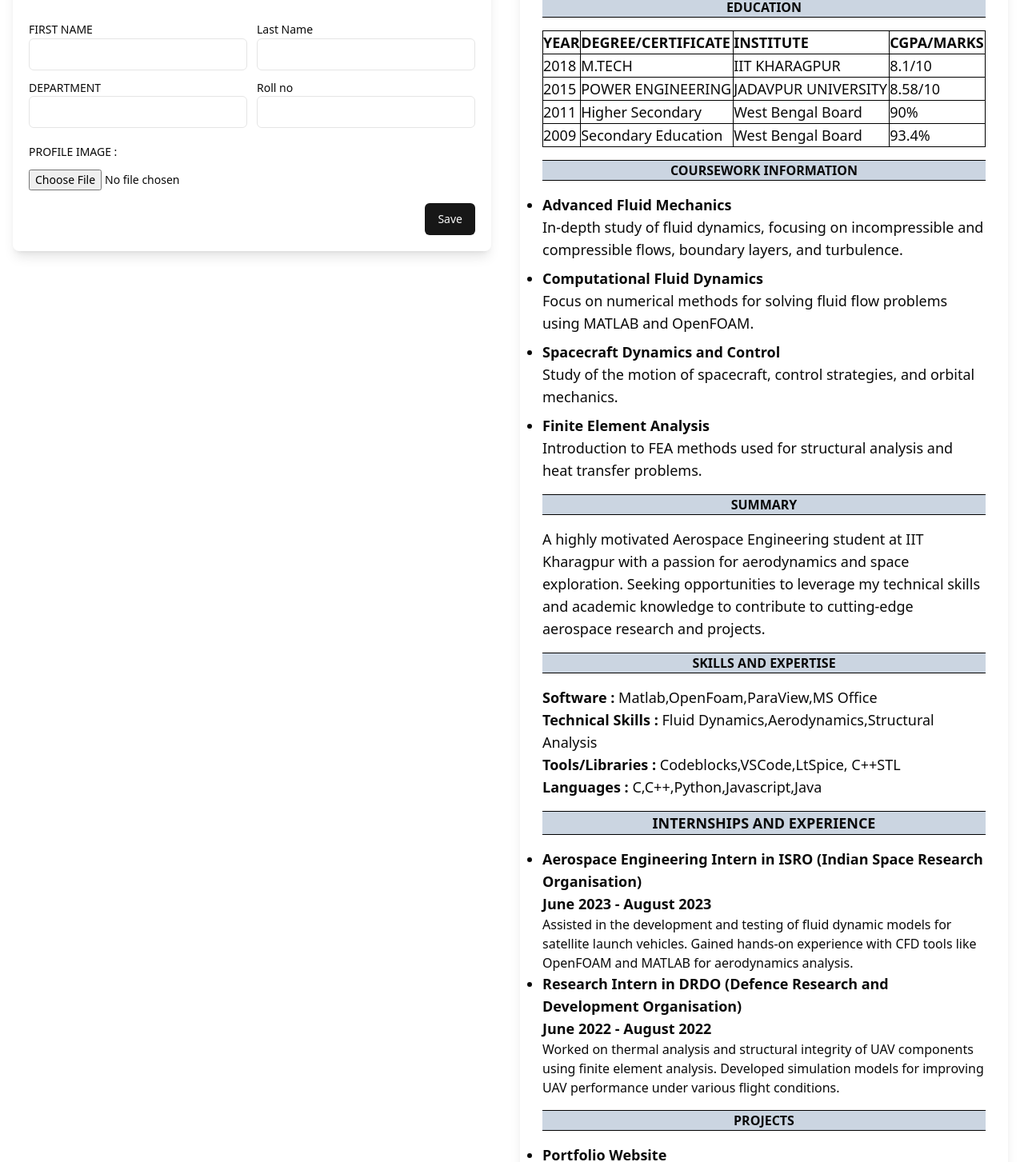
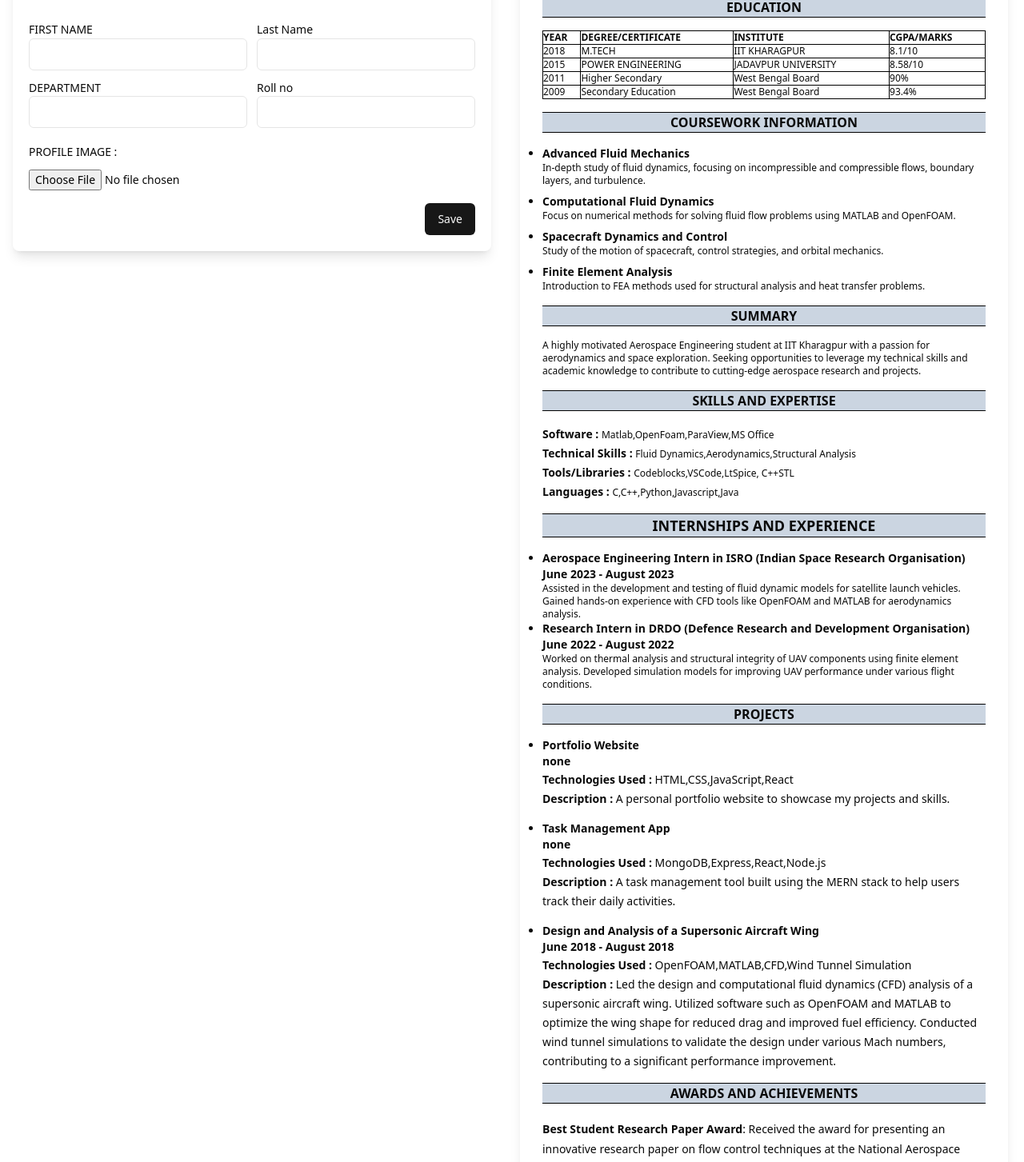
Before and after one commit to hrIthika21/Resume_Builder, a React (Vite) app: page /dashboard/resume/1/Edit in a window 1280 px wide. Shown: the part 160-1613 px from the top of the page at 80% size. Built offline with nearby package versions, Linux system fonts and the light colour scheme.

Commit message:
final commit

```diff
--- a/src/Dashboard/Resume/components/preview/PersonalDetails.tsx
+++ b/src/Dashboard/Resume/components/preview/PersonalDetails.tsx
@@ -40,23 +40,23 @@
                                 </div>
                             </div>
                         </div>
-                        <div className="table w-full border border-collapse border-black">
+                        <div className="table w-full table-auto border border-collapse border-black">
                             <div className="table-header-group border border-collapse border-black">
                                 <div className="table-row">
-                                    <div className="table-cell font-bold border border-collapse border-black sm:text-lg text-xs">YEAR</div>
-                                    <div className="table-cell font-bold border border-collapse border-black sm:text-lg text-xs">DEGREE/CERTIFICATE</div>
-                                    <div className="table-cell font-bold border border-collapse border-black sm:text-lg text-xs">INSTITUTE</div>
-                                    <div className="table-cell font-bold border border-collapse border-black sm:text-lg text-xs">CGPA/MARKS</div>
+                                    <div className="table-cell font-bold border border-collapse border-black sm:text-lg text-xs md:text-xs">YEAR</div>
+                                    <div className="table-cell font-bold border border-collapse border-black sm:text-lg text-xs md:text-xs">DEGREE/CERTIFICATE</div>
+                                    <div className="table-cell font-bold border border-collapse border-black sm:text-lg text-xs md:text-xs">INSTITUTE</div>
+                                    <div className="table-cell font-bold border border-collapse border-black sm:text-lg text-xs md:text-xs">CGPA/MARKS</div>
                                 </div>
                             </div>
                             {resumeInfo.education?.map((education,index)=>(
 
                                 <div className="table-row-group border border-collapse border-black">
                                 <div className="table-row">
-                                    <div key={index} className="table-cell border border-collapse border-black sm:text-lg text-xs">{education?.year}</div>
-                                    <div key={index} className="table-cell border border-collapse border-black sm:text-lg text-xs">{education?.degree}</div>
-                                    <div key={index} className="table-cell border border-collapse border-black sm:text-lg text-xs">{education?.institute}</div>
-                                    <div key={index} className="table-cell border border-collapse border-black sm:text-lg text-xs">{education?.cgpamarks}</div>
+                                    <div key={index} className="table-cell border border-collapse border-black sm:text-lg text-xs md:text-xs">{education?.year}</div>
+                                    <div key={index} className="table-cell border border-collapse border-black sm:text-lg text-xs md:text-xs">{education?.degree}</div>
+                                    <div key={index} className="table-cell border border-collapse border-black sm:text-lg text-xs md:text-xs">{education?.institute}</div>
+                                    <div key={index} className="table-cell border border-collapse border-black sm:text-lg text-xs md:text-xs">{education?.cgpamarks}</div>
                                 </div>
                                 </div>
                             ))}
@@ -74,9 +74,9 @@
                         (
                             <div>
                                 <ul className="list-disc">
-                                    <li key={index} className="font-bold sm:text-lg text-sm mt-2">{coursework?.title}</li>
+                                    <li key={index} className="font-bold sm:text-lg text-sm mt-2 md:text-sm">{coursework?.title}</li>
                                 </ul>
-                                <div dangerouslySetInnerHTML={{__html:coursework?.description ?? ""}} className="sm:text-lg text-sm"/>
+                                <div dangerouslySetInnerHTML={{__html:coursework?.description ?? ""}} className="sm:text-lg text-sm md:text-xs"/>
                             </div>
                         ))}
 
@@ -84,12 +84,12 @@
                     <div className="col-span-4 table w-full border-t border-b border-black justify-center bg-slate-300 font-bold mb-4 mt-4 flex-col">
                         <div className="table-header-group">
                             <div className="table-row">
-                                <div className="text-center">SUMMARY</div>
+                                <div className="text-center ">SUMMARY</div>
                             </div>
                         </div>
                     </div>
 
-                    <div className="sm:text-lg text-sm">
+                    <div className="sm:text-lg text-sm md:text-xs">
                         {resumeInfo?.summary}
                     </div>
 
@@ -107,8 +107,8 @@
                     {resumeInfo.skills?.map((skills,index) =>
                     (
                         <div className="">
-                            <div key={index} className=" mt-2 inline font-bold sm:text-lg text-sm" >{skills?.category} : </div>
-                            <div dangerouslySetInnerHTML={{__html:skills?.list ?? ""}} className="inline sm:text-lg text-sm"/>
+                            <div key={index} className=" mt-2 inline font-bold sm:text-lg text-sm md:text-sm" >{skills?.category} : </div>
+                            <div dangerouslySetInnerHTML={{__html:skills?.list ?? ""}} className="inline sm:text-lg text-sm md:text-xs"/>
                         </div>
                     ))}
 
@@ -125,13 +125,13 @@
                         {resumeInfo.experiences?.map((experiences,index)=>
                         (
                             <div key = {index}>
-                                <div className="flex flex-col">
+                                <div className="flex flex-col md:text-xs">
                                     <ul className="list-disc">
-                                        <li className="font-bold sm:text-lg text-sm">{experiences?.position} in {experiences?.company}</li>
+                                        <li className="font-bold sm:text-lg text-sm md:text-sm">{experiences?.position} in {experiences?.company}</li>
                                     </ul>
-                                    <div className="font-bold sm:text-lg text-sm">{experiences?.duration}</div>
+                                    <div className="font-bold sm:text-lg text-sm md:text-sm">{experiences?.duration}</div>
                                 </div>
-                                <div dangerouslySetInnerHTML={{__html:experiences?.description ?? ""}}/>
+                                <div dangerouslySetInnerHTML={{__html:experiences?.description ?? ""}} className="md:text-xs"/>
                             </div>
                         ))}
 
@@ -148,19 +148,19 @@
 
                         {resumeInfo.projects?.map((projects,index)=>(
                             <div key ={index}>
-                                <div className="flex flex-col ">
+                                <div className="flex flex-col md:text-sm">
                                     <ul className="list-disc">
-                                        <li className="font-bold sm:text-lg text-sm mt-4">{projects?.projectName}</li>
+                                        <li className="font-bold sm:text-lg text-sm mt-4 md:text-sm">{projects?.projectName}</li>
                                     </ul>
-                                    <div  className="font-bold sm:text-lg text-sm">{projects?.duration}</div>
+                                    <div  className="font-bold sm:text-lg text-sm md:text-sm">{projects?.duration}</div>
                                 </div>
                                 <div>
-                                    <div className="font-bold sm:text-lg text-sm inline">Technologies Used : </div>
-                                    <div dangerouslySetInnerHTML={{__html:projects?.technologies ?? ""}} className="inline sm:text-lg text-sm"/>
+                                    <div className="font-bold sm:text-lg text-sm inline md:text-sm">Technologies Used : </div>
+                                    <div dangerouslySetInnerHTML={{__html:projects?.technologies ?? ""}} className="inline sm:text-lg text-sm md:text-sm"/>
                                 </div>
                                 <div>
-                                    <div className="font-bold text-md inline">Description : </div>
-                                    <div dangerouslySetInnerHTML={{__html:projects?.description ?? ""}} className="inline sm:text-lg text-sm"/>
+                                    <div className="font-bold text-md inline md:text-sm">Description : </div>
+                                    <div dangerouslySetInnerHTML={{__html:projects?.description ?? ""}} className="inline sm:text-lg text-sm md:text-sm"/>
                                 </div>
 
                             </div>
@@ -180,9 +180,9 @@
                         {resumeInfo.awardsAndAchievements?.map((awardsAndAchievements,index)=>(
                             <div key={index}>
                                 <ul className="list-disc inline sm:text-lg text-sm">
-                                <li  className="inline font-bold">{awardsAndAchievements?.title}</li>
+                                <li  className="inline font-bold md:text-sm">{awardsAndAchievements?.title}</li>
                                 </ul>
-                                <div className="inline sm:text-lg text-sm">: {awardsAndAchievements?.description}</div>
+                                <div className="inline sm:text-lg text-sm md:text-sm">: {awardsAndAchievements?.description}</div>
                             </div>
                         ))}
 
@@ -199,7 +199,7 @@
 
                         {resumeInfo.extraCurricularActivities?.map((extraCurricularActivities,index)=>
                         (
-                        <div key={index} className="sm:text-lg text-sm">
+                        <div key={index} className="sm:text-lg text-sm md:text-sm">
                             <ul className="list-disc inline">
                             <li   className="inline font-bold">{extraCurricularActivities?.activity}</li>
                             </ul>
@@ -385,7 +385,7 @@
                         <div className="sm:text-3xl text-xl font-bold md:text-[20px]">{resumeInfo.firstname} {resumeInfo.lastname}</div>
                         <div className="sm:text-lg text-xs md:text-[16px]">Address : {resumeInfo.address}</div>
                         <div className="sm:text-lg text-xs md:text-[16px]">Date of Birth : {resumeInfo.dob}</div>
-                        <div className="sm:text-lg text-xs md:text-[16px]">Email : {resumeInfo.email}</div>
+                        <div className="sm:text-lg text-xs md:text-[16px] whitespace-normal break-words">Email : {resumeInfo.email}</div>
                         <div className="sm:text-lg text-xs md:text-[16px]">{resumeInfo.department}</div>
                         <div className="sm:text-lg text-xs md:text-[16px]">Phone : {resumeInfo.contact}</div>
                     </div>
@@ -401,19 +401,19 @@
                             <div className="table w-full border border-collapse border-black">
                                 <div className="table-header-group border border-collapse border-black">
                                     <div className="table-row">
-                                        <div className="table-cell font-bold border border-collapse border-black sm:text-lg text-xs">YEAR</div>
-                                        <div className="table-cell font-bold border border-collapse border-black sm:text-lg text-xs">DEGREE/CERTIFICATE</div>
-                                        <div className="table-cell font-bold border border-collapse border-black sm:text-lg text-xs">INSTITUTE</div>
-                                        <div className="table-cell font-bold border border-collapse border-black sm:text-lg text-xs">CGPA/MARKS</div>
+                                        <div className="table-cell font-bold border border-collapse border-black sm:text-lg text-xs md:text-xs">YEAR</div>
+                                        <div className="table-cell font-bold border border-collapse border-black sm:text-lg text-xs md:text-xs">DEGREE/CERTIFICATE</div>
+                                        <div className="table-cell font-bold border border-collapse border-black sm:text-lg text-xs md:text-xs">INSTITUTE</div>
+                                        <div className="table-cell font-bold border border-collapse border-black sm:text-lg text-xs md:text-xs">CGPA/MARKS</div>
                                     </div>
                                 </div>
                             {resumeInfo.education?.map((education,index)=>(
                                 <div className="table-row-group border border-collapse border-black ">
                                 <div className="table-row">
-                                    <div key={index} className="table-cell border border-collapse border-black sm:text-lg text-xs">{education?.year}</div>
-                                    <div key={index} className="table-cell border border-collapse border-black sm:text-lg text-xs">{education?.degree}</div>
-                                    <div key={index} className="table-cell border border-collapse border-black sm:text-lg text-xs">{education?.institute}</div>
-                                    <div key={index} className="table-cell border border-collapse border-black sm:text-lg text-xs">{education?.cgpamarks}</div>
+                                    <div key={index} className="table-cell border border-collapse border-black sm:text-lg text-xs md:text-xs">{education?.year}</div>
+                                    <div key={index} className="table-cell border border-collapse border-black sm:text-lg text-xs md:text-xs">{education?.degree}</div>
+                                    <div key={index} className="table-cell border border-collapse border-black sm:text-lg text-xs md:text-xs">{education?.institute}</div>
+                                    <div key={index} className="table-cell border border-collapse border-black sm:text-lg text-xs md:text-xs">{education?.cgpamarks}</div>
                                 </div>
                                 </div>
                             ))}
@@ -430,8 +430,8 @@
                         {resumeInfo.skills?.map((skills,index) =>
                         (
                             <div className="">
-                                <div key={index} className="mt-2 inline sm:text-lg text-sm">{skills?.category} : </div>
-                                <div dangerouslySetInnerHTML={{__html:skills?.list ?? ""}} className="inline sm:text-lg text-xs"/>
+                                <div key={index} className="mt-2 inline sm:text-lg text-sm md:text-sm">{skills?.category} : </div>
+                                <div dangerouslySetInnerHTML={{__html:skills?.list ?? ""}} className="inline sm:text-lg text-xs md:text-sm"/>
                             </div>
                         ))}
                     {/* {ACHIEVEMENTS} */}
@@ -444,7 +444,7 @@
                         </div>
                     </div>
                         {resumeInfo.awardsAndAchievements?.map((awardsAndAchievements,index)=>(
-                            <div key={index} className="sm:text-lg text-xs">
+                            <div key={index} className="sm:text-lg text-xs md:text-sm">
                                 <ul className="list-disc">
                                     <li>{awardsAndAchievements?.title} : {awardsAndAchievements?.description}</li>
                                 </ul>
@@ -457,12 +457,12 @@
                     <div className="col-span-4 table w-full border-t border-b border-black justify-center bg-gray-300 font-bold mb-4 mt-6 flex-col">
                         <div className="table-header-group">
                             <div className="table-row">
-                                <div className="sm:text-lg text-sm  mt-1 mb-2">INTERNSHIPS</div>
+                                <div className="sm:text-lg text-sm  mt-1 mb-2 ">INTERNSHIPS</div>
                             </div>
                         </div>
                     </div>
                         {resumeInfo.experiences?.map((experiences,index)=>(
-                            <div key={index}>
+                            <div key={index} className="md:text-sm">
                                 <ul className="list-disc">
                                     <div className="grid sm:grid-cols-[60vw_30vw] md:grid-cols-2">
                                         <div className="font-bold sm:text-lg text-xs">{experiences?.company}</div>
@@ -483,7 +483,7 @@
                         </div>
                     </div>
                     {resumeInfo.projects?.map((projects,index)=>(
-                            <div key={index}>
+                            <div key={index} className="md:text-sm">
                                 <div className="grid sm:grid-cols-[60vw_20vw] md:grid-cols-2">
                                     <div className="font-bold sm:text-lg text-sm">{projects?.projectName}</div>
                                     <div className="font-bold place-self-end ml-3 sm:text-lg text-xs">{projects?.duration}</div>
@@ -502,7 +502,7 @@
                             </div>
                         </div>
                         {resumeInfo.extraCurricularActivities?.map((eaa,index)=>(
-                                <div key={index}>
+                                <div key={index} className="md:text-sm">
                                     <div className="font-bold inline sm:text-lg text-sm">{eaa?.activity} : </div>
                                     <div className="inline sm:text-lg text-xs">{eaa?.description}</div>
                                 </div>
@@ -519,7 +519,7 @@
                         </div>
                         {resumeInfo.coursework?.map((coursework,index)=>
                         (
-                            <ul className="list-disc">
+                            <ul className="list-disc md:text-sm">
                                 <li key={index} className="font-bold mt-2 sm:text-lg text-sm">{coursework?.title}</li>
                                 <div dangerouslySetInnerHTML={{__html:coursework?.description ?? ""}} className="sm:text-lg text-xs"/>
                             </ul>
```
